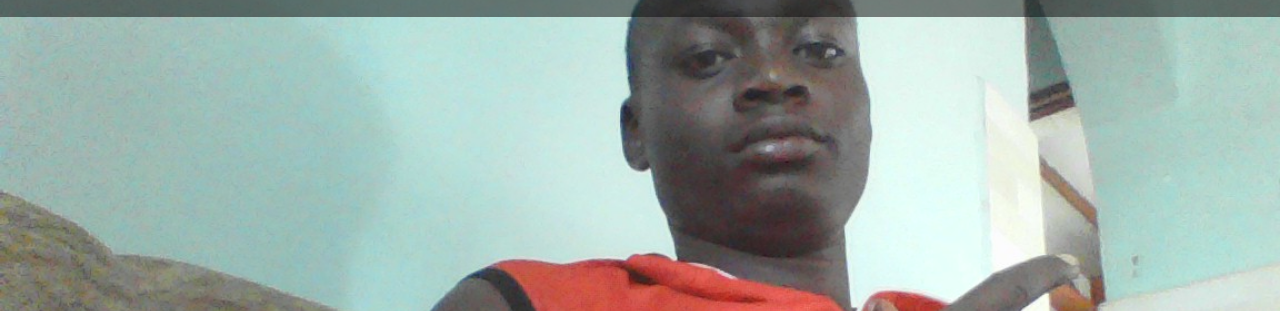
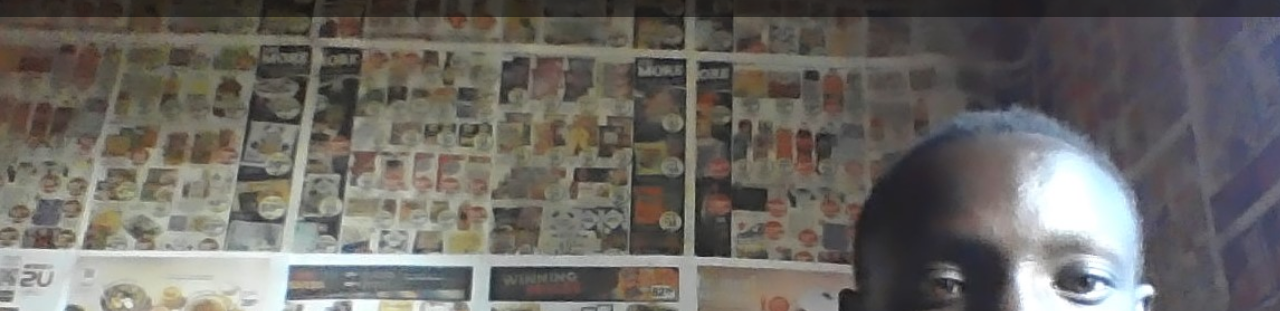
Before and after one commit to dkipkurui/demonstration, a plain HTML site: page index.html in a window 1280 px wide. Shown: the part 84-395 px from the top of the page. Drawn offline with nearby package versions, Linux system fonts and the light colour scheme.

Commit message:
Update index.css

```diff
--- a/index.css
+++ b/index.css
@@ -13,7 +13,7 @@
     overflow: hidden;
 }
 #home{
-    background: url(images/5.jpg);
+    background: url(images/1.jpg);
     background-position: fixed;
     background-repeat: no-repeat;
     background-size: cover;
```
